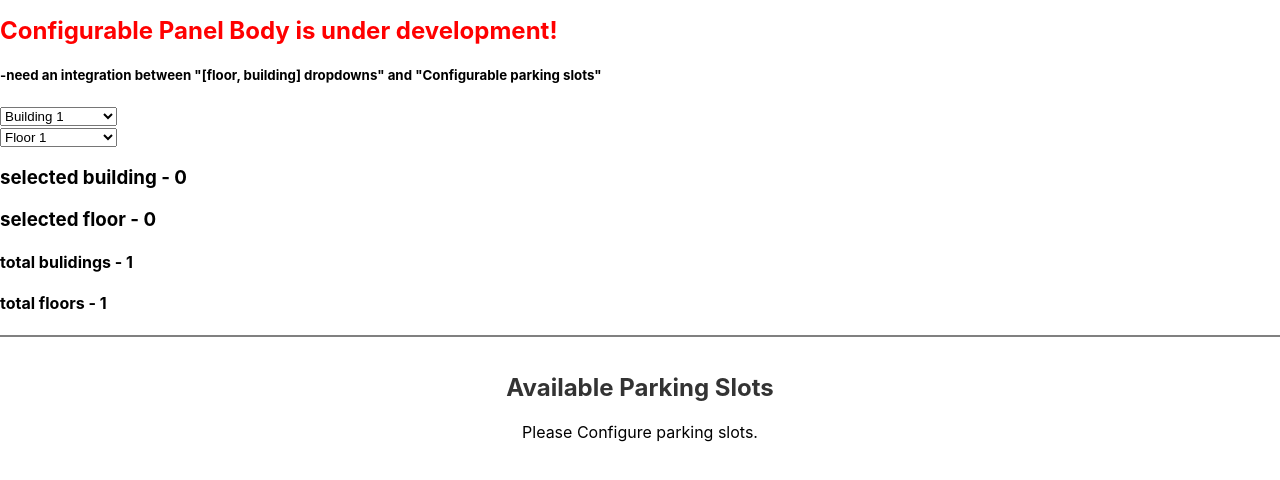
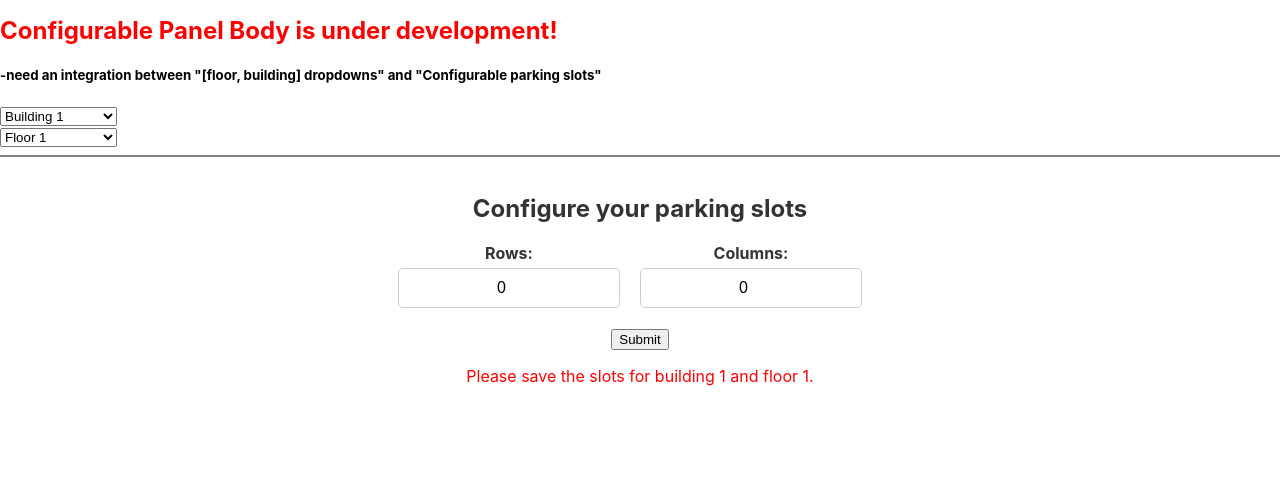
Before and after one commit to DACKaladhar/multi-level-parking-system, a React (Create React App) app: page / in a window 1280 px wide. Both pictures are taken after a click on the button "Submit". Shown: the top 480 px of the page. Built offline with nearby package versions, Linux system fonts and the light colour scheme.

Commit message:
built parking slots db using hooks

```diff
--- a/src/components/AvailableParkingSlotsView.tsx
+++ b/src/components/AvailableParkingSlotsView.tsx
@@ -44,8 +44,14 @@ export const AvailableParkingSlotsView: React.FC<IAvailableSlotsViewProps> = ({
   return (
     <div className="ConfigureRowColSlots">
       <h1>Available Parking Slots</h1>
-      <div>
-        {buttons.length > 0 ? buttons : <p>Please Configure parking slots.</p>}
+      <div className="button-row">
+        <div className="unique-div">
+          {buttons.length > 0 ? (
+            buttons
+          ) : (
+            <p>Please Configure parking slots.</p>
+          )}
+        </div>
       </div>
     </div>
   );
--- a/src/components/ConfigureRowColSlots.tsx
+++ b/src/components/ConfigureRowColSlots.tsx
@@ -1,7 +1,23 @@
-import React, { useState } from "react";
+import React, { useEffect, useState } from "react";
 import "../components-styles/ConfigureRowColSlots.css";
 import { AvailableParkingSlotsView } from "./AvailableParkingSlotsView";
+import { IParkingSlotsDB } from "./CreatorPanel";
 
+export interface IConfigureRowColSlots {
+  savedRows: number;
+  savedCols: number;
+  building: number;
+  floor: number;
+  callbackOnSave: (
+    row: number,
+    col: number,
+    slotsDB: IParkingSlotsDB[][],
+    building: number,
+    floor: number
+  ) => void;
+  slotsDB: IParkingSlotsDB[][];
+  submittedCallback?: (db: IParkingSlotsDB) => void;
+}
 interface IDisplayConfigurableSlotsProps {
   rows: number;
   cols: number;
@@ -9,7 +25,9 @@ interface IDisplayConfigurableSlotsProps {
   handleConfigurableSlotClick: (index: number) => void;
 }
 
-export const ConfigureRowColSlots = () =>
+export const ConfigureRowColSlots: React.FC<{
+  selectedBuildingFloorSlots: IConfigureRowColSlots;
+}> = ({ selectedBuildingFloorSlots }) =>
   // rows,
   // cols, ee rendu pampali so that
   // saved (hook): boolean, decides state of save button,
@@ -20,28 +38,36 @@ export const ConfigureRowColSlots = () =>
     const [rows, setRows] = useState<number>(0);
     const [cols, setCols] = useState<number>(0);
     const [submitted, setSubmitted] = useState<boolean>(false);
-    const [deselectedParkingSlots, setDeselectedParkingSlots] = useState<
-      boolean[]
-    >([]);
+    const [instantParkingSlots, setInstantParkingSlots] = useState<boolean[]>(
+      []
+    );
+    const [alreadySaved, setAlreadySaved] = useState<boolean>(false);
+    // for post submitted you can delete these
+    const [timeoutText, setTimeoutText] = useState("");
 
     const handleRowsChange = (event: React.ChangeEvent<HTMLInputElement>) => {
+      setAlreadySaved(false);
       const value = parseInt(event.target.value, 10);
       if (!isNaN(value) && value >= 0) {
         setRows(value);
-        setDeselectedParkingSlots(new Array(value * cols).fill(true));
+        setInstantParkingSlots(new Array(value * cols).fill(true));
       }
     };
 
     const handleColsChange = (event: React.ChangeEvent<HTMLInputElement>) => {
+      setAlreadySaved(false);
       const value = parseInt(event.target.value, 10);
       if (!isNaN(value) && value >= 0) {
         setCols(value);
-        setDeselectedParkingSlots(new Array(rows * value).fill(true));
+        setInstantParkingSlots(new Array(rows * value).fill(true));
       }
     };
 
     const handleConfigurableSlotClick = (index: number) => {
-      setDeselectedParkingSlots((prev) => {
+      if (alreadySaved) {
+        setAlreadySaved(false);
+      }
+      setInstantParkingSlots((prev) => {
         const updated = [...prev];
         updated[index] = !updated[index];
         return updated;
@@ -49,15 +75,76 @@ export const ConfigureRowColSlots = () =>
     };
 
     const handleSubmit = () => {
-      setSubmitted(true);
+      const result = checkAllSaved(selectedBuildingFloorSlots.slotsDB);
+      if (result[2] === 1) {
+        setSubmitted(true);
+      } else {
+        // result is [i, j], where i is row and j is column
+        const [i, j] = [result[0], result[1]];
+        setTimeoutText(
+          `Please save the slots for building ${i + 1} and floor ${j + 1}.`
+        );
+
+        // Hide the text after 5 seconds (5000 ms)
+        setTimeout(() => setTimeoutText(""), 3000);
+      }
     };
 
+    const handleSaveButton = () => {
+      if (rows && cols) {
+        // passing the required DB after built here directly ( avoiding buildings problem- just adding the buildings[not floor] is not updating the DB Solve later)
+        selectedBuildingFloorSlots.slotsDB[selectedBuildingFloorSlots.building][
+          selectedBuildingFloorSlots.floor
+        ] = {
+          rows: rows,
+          cols: cols,
+          slots: instantParkingSlots,
+        };
+        selectedBuildingFloorSlots.callbackOnSave(
+          rows,
+          cols,
+          selectedBuildingFloorSlots.slotsDB,
+          selectedBuildingFloorSlots.building,
+          selectedBuildingFloorSlots.floor
+        );
+        setAlreadySaved(true);
+      } else {
+        console.log("Please configure the slots before saving");
+      }
+    };
+
+    useEffect(() => {
+      // If slots are already saved for selected building, floor got from Creator Panel
+      const savedOptions =
+        selectedBuildingFloorSlots.slotsDB[selectedBuildingFloorSlots.building][
+          selectedBuildingFloorSlots.floor
+        ];
+
+      if (savedOptions && savedOptions.slots.length > 0) {
+        // Initialize state with saved options
+        setRows(savedOptions.rows);
+        setCols(savedOptions.cols);
+        setInstantParkingSlots(savedOptions.slots);
+        setAlreadySaved(true);
+      } else {
+        setRows(0);
+        setCols(0);
+        setInstantParkingSlots(savedOptions.slots);
+        setAlreadySaved(false);
+      }
+    }, [
+      selectedBuildingFloorSlots.building,
+      selectedBuildingFloorSlots.floor,
+      selectedBuildingFloorSlots.slotsDB,
+    ]);
+
     if (submitted) {
+      // Change the logic and handle the callback in Creator panel
       return (
         <AvailableParkingSlotsView
           rows={rows}
           cols={cols}
-          unavailableSlots={deselectedParkingSlots}
+          unavailableSlots={instantParkingSlots}
         />
       );
     }
@@ -72,6 +159,7 @@ export const ConfigureRowColSlots = () =>
               id="rowsInput"
               type="number"
               placeholder="Enter Number of Rows"
+              value={rows}
               onChange={handleRowsChange}
             />
           </div>
@@ -81,6 +169,7 @@ export const ConfigureRowColSlots = () =>
               id="colsInput"
               type="number"
               placeholder="Enter Number of Columns"
+              value={cols}
               onChange={handleColsChange}
             />
           </div>
@@ -89,10 +178,40 @@ export const ConfigureRowColSlots = () =>
         <DisplayConfigurableSlots
           rows={rows}
           cols={cols}
-          unavailableSlots={deselectedParkingSlots}
+          unavailableSlots={instantParkingSlots}
           handleConfigurableSlotClick={handleConfigurableSlotClick}
         />
+        {rows && cols ? (
+          <button
+            onClick={handleSaveButton}
+            style={{
+              backgroundColor: alreadySaved ? "#4CAF50" : "#008CBA", // Green if already saved, Blue if not
+              color: "white",
+              padding: "10px 20px",
+              fontSize: "16px",
+              border: "none",
+              borderRadius: "5px",
+              cursor: "pointer",
+              opacity: alreadySaved ? 0.6 : 1, // Slightly transparent if already saved
+              pointerEvents: alreadySaved ? "none" : "auto", // Disable button if already saved
+              transition: "background-color 0.3s ease, opacity 0.3s ease", // Smooth transition for background and opacity
+            }}
+            title={
+              alreadySaved
+                ? "Configuration already saved"
+                : "Save Configuration"
+            }
+          >
+            {alreadySaved ? "Saved" : "Save"}
+          </button>
+        ) : null}
+
         <button onClick={handleSubmit}>Submit</button>
+        {timeoutText && (
+          <p style={{ color: "red" }} className="timeout-text">
+            {timeoutText}
+          </p>
+        )}
       </div>
     );
   };
@@ -135,3 +254,14 @@ export const DisplayConfigurableSlots: React.FC<
 
   return <div>{buttons}</div>;
 };
+
+const checkAllSaved = (parkingSlotsDB: IParkingSlotsDB[][]): number[] => {
+  for (let i = 0; i < parkingSlotsDB.length; i++) {
+    for (let j = 0; j < parkingSlotsDB[i].length; j++) {
+      if (!parkingSlotsDB[i][j].slots.length) {
+        return [i, j, 0];
+      }
+    }
+  }
+  return [0, 0, 1];
+};
--- a/src/components/ConfigurablePanelBody.tsx
+++ b/src/components/CreatorPanel.tsx
@@ -3,7 +3,15 @@ import {
   BuildingDropdown,
   FloorDropdown,
 } from "./components-common-utils/dynamic-buttons";
-import { ConfigureRowColSlots } from "./ConfigureRowColSlots";
+import {
+  ConfigureRowColSlots,
+  IConfigureRowColSlots,
+} from "./ConfigureRowColSlots";
+export interface IParkingSlotsDB {
+  rows: number;
+  cols: number;
+  slots: boolean[];
+}
 
 /**
  * follow ups-
@@ -22,14 +30,15 @@ import { ConfigureRowColSlots } from "./ConfigureRowColSlots";
  *
  */
 
-export const ConfigurablePanelBody = () => {
-  // const [slotsDB, setSlotsDB] = useState<number[][][]>([[[1]]])
-  // const [rowsCols, setRowsCols] = useState<number[][][]>([[[]]])
+export const CreatorPanel = () => {
   const [selectedBuildingIndex, setSelectedBuildingIndex] = useState<number>(0);
   const [totalBuildings, setTotalBuildings] = useState<number>(1);
   const [selectedFloorIndex, setSelectedFloorIndex] = useState<number>(0);
   const [totalFloors, setTotalFloors] = useState<number>(1);
   const [buildingMapsFloor, setBuildingMapsFloor] = useState<number[]>([1]);
+  const [parkingSlotsDB, setParkingSlotsDB] = useState<IParkingSlotsDB[][]>([
+    [{ rows: 0, cols: 0, slots: [] }],
+  ]);
 
   const handleBuildingChange = (buildingIndex: number, total: number) => {
     setSelectedBuildingIndex(buildingIndex);
@@ -41,9 +50,32 @@ export const ConfigurablePanelBody = () => {
       const updatedB2f = [...buildingMapsFloor];
       updatedB2f.push(1); // Default to 1 floor for a new building
       setBuildingMapsFloor(updatedB2f);
+      const updatedParkingSlotsDB = [
+        ...parkingSlotsDB,
+        [{ rows: 0, cols: 0, slots: [] }],
+      ];
+      setParkingSlotsDB(updatedParkingSlotsDB);
+      setSelectedBuildingFloorSlots({
+        savedRows: 0,
+        savedCols: 0,
+        callbackOnSave: handleSlotsSaveButton,
+        building: buildingIndex,
+        floor: 0,
+        slotsDB: updatedParkingSlotsDB,
+      });
     } else {
+      // changing new building should make floor index default to 0
       setTotalFloors(buildingMapsFloor[buildingIndex]);
       setSelectedFloorIndex(0);
+      const currentSlot: IParkingSlotsDB = parkingSlotsDB[buildingIndex][0];
+      setSelectedBuildingFloorSlots({
+        savedRows: currentSlot.rows,
+        savedCols: currentSlot.cols,
+        callbackOnSave: handleSlotsSaveButton,
+        building: buildingIndex,
+        floor: 0,
+        slotsDB: parkingSlotsDB,
+      });
     }
   };
 
@@ -51,11 +83,61 @@ export const ConfigurablePanelBody = () => {
     setSelectedFloorIndex(floorIndex);
     setTotalFloors(total);
     if (floorIndex + 1 > totalFloors) {
+      // new floor is being added
       const updatedB2f = [...buildingMapsFloor];
       updatedB2f[selectedBuildingIndex] += 1; // Default to 1 floor for a new building
       setBuildingMapsFloor(updatedB2f);
+      const updatedParkingSlotsDB = [...parkingSlotsDB];
+      updatedParkingSlotsDB[selectedBuildingIndex].push({
+        rows: 0,
+        cols: 0,
+        slots: [],
+      });
+      setParkingSlotsDB(updatedParkingSlotsDB);
+      setSelectedBuildingFloorSlots({
+        savedRows: 0,
+        savedCols: 0,
+        callbackOnSave: handleSlotsSaveButton,
+        building: selectedBuildingIndex,
+        floor: floorIndex,
+        slotsDB: updatedParkingSlotsDB,
+      });
+    } else {
+      const currentSlot: IParkingSlotsDB =
+        parkingSlotsDB[selectedBuildingIndex][floorIndex];
+      setSelectedBuildingFloorSlots({
+        savedRows: currentSlot.rows,
+        savedCols: currentSlot.cols,
+        callbackOnSave: handleSlotsSaveButton,
+        building: selectedBuildingIndex,
+        floor: floorIndex,
+        slotsDB: parkingSlotsDB,
+      });
     }
   };
+
+  const handleSlotsSaveButton = (
+    row: number,
+    col: number,
+    slotsDB: IParkingSlotsDB[][],
+    building: number,
+    floor: number
+  ) => {
+    // UNSOLVED BUILDING PROBLEM! - just add buildings and use Save button, I can see parkingSlots for the latest building is not being appended in the parkingSlotsDB
+    // Set the updated parkingSlotsDB state to trigger a re-render
+    setParkingSlotsDB(slotsDB);
+  };
+
+  // NEED DESCRIPTION ABOUT THIS
+  const [selectedBuildingFloorSlots, setSelectedBuildingFloorSlots] =
+    useState<IConfigureRowColSlots>({
+      savedRows: 0,
+      savedCols: 0,
+      callbackOnSave: handleSlotsSaveButton,
+      building: selectedBuildingIndex,
+      floor: selectedFloorIndex,
+      slotsDB: parkingSlotsDB,
+    });
 
   return (
     <>
@@ -78,10 +160,6 @@ export const ConfigurablePanelBody = () => {
             selectedFloor={selectedFloorIndex}
             totalFloors={totalFloors}
           />
-          <h3>selected building - {selectedBuildingIndex}</h3>
-          <h3>selected floor - {selectedFloorIndex}</h3>
-          <h4>total bulidings - {totalBuildings}</h4>
-          <h4>total floors - {totalFloors}</h4>
         </div>
         <div
           style={{
@@ -91,7 +169,9 @@ export const ConfigurablePanelBody = () => {
           }}
         ></div>
       </nav>
-      <ConfigureRowColSlots />
+      <ConfigureRowColSlots
+        selectedBuildingFloorSlots={selectedBuildingFloorSlots}
+      />
     </>
   );
 };
--- a/src/index.tsx
+++ b/src/index.tsx
@@ -1,13 +1,13 @@
 import React from "react";
 import ReactDOM from "react-dom/client";
 import "./index.css";
-import { ConfigurablePanelBody } from "./components/ConfigurablePanelBody";
+import { CreatorPanel } from "./components/CreatorPanel";
 
 const root = ReactDOM.createRoot(
   document.getElementById("root") as HTMLElement
 );
 root.render(
   <React.StrictMode>
-    <ConfigurablePanelBody />
+    <CreatorPanel />
   </React.StrictMode>
 );
```
Also changed, not shown: src/components-styles/AvailableSlotsView.css (+21 -0 lines).
